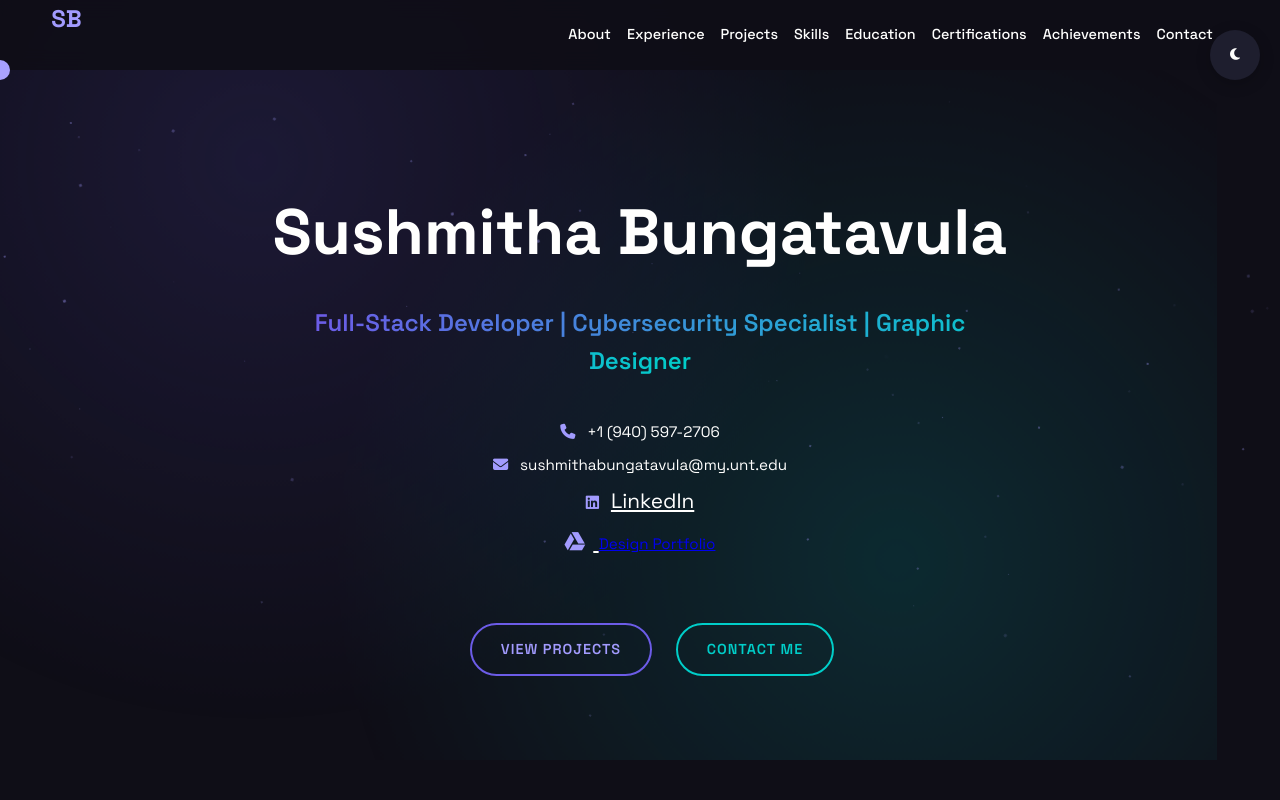
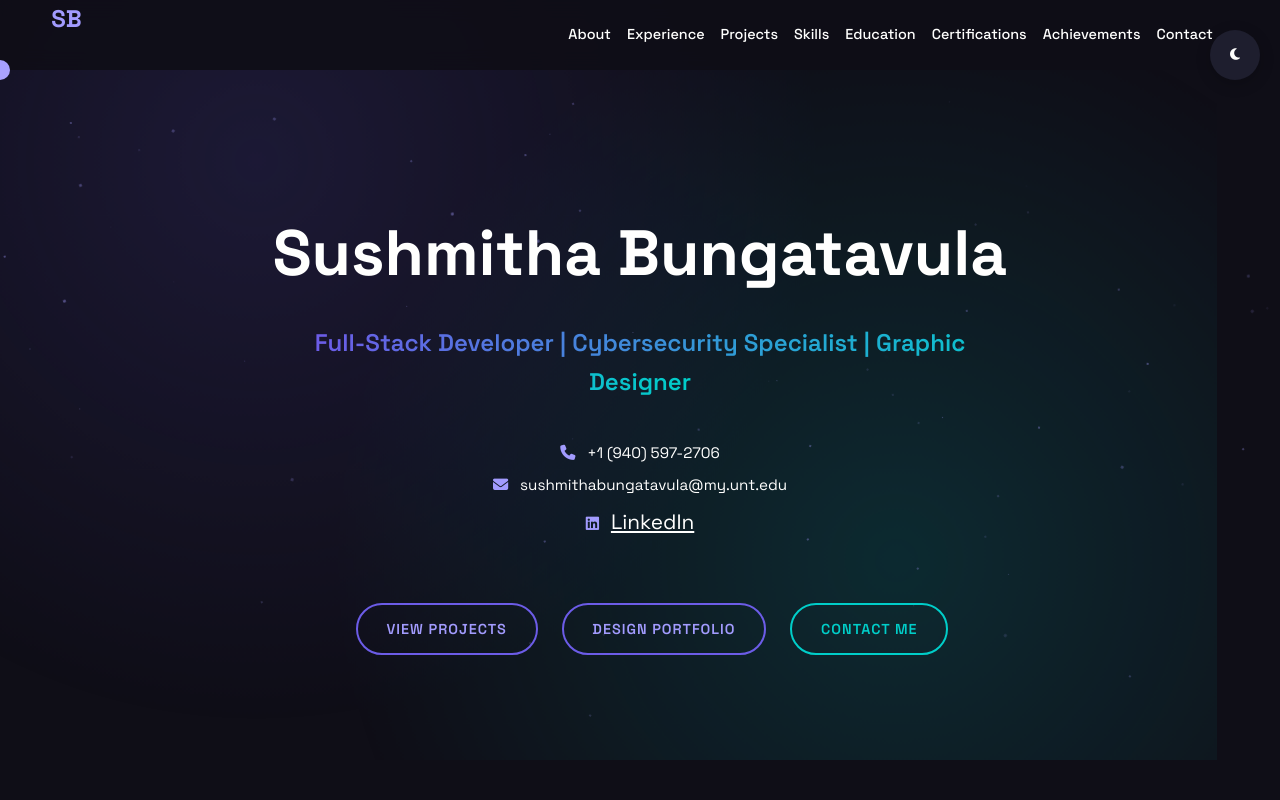
Before and after one commit to sushmithabungatavula/sush-portfolio, a plain HTML site: page index.html in a window 1280 px wide. Shown: the top 800 px of the page. Drawn offline with Linux system fonts and the light colour scheme.

Commit message:
index.html

```diff
--- a/index.html
+++ b/index.html
@@ -995,10 +995,10 @@
             <p><i class="fas fa-phone"></i> +1 (940) 597-2706</p>
             <p><i class="fas fa-envelope"></i> sushmithabungatavula@my.unt.edu</p>
             <p><i class="fab fa-linkedin"></i> <a href="https://www.linkedin.com/in/sushmitha-bungatavula-664964173/" class="social-link" target="_blank"> LinkedIn </p>
-            <p><i class="fab fab fa-google-drive"></i> <a href="https://drive.google.com/drive/folders/1NRIX3A3KK_lYtZrw09ZbDY-iIyDd4DxD?u"class="drive-link" target="_blank"> Design Portfolio </p>
         </div>
         <div class="hero-buttons">
             <a href="#projects" class="neon-btn">View Projects</a>
+            <a href="https://drive.google.com/drive/folders/1NRIX3A3KK_lYtZrw09ZbDY-iIyDd4DxD?u" class="neon-btn"> Design Portfolio</a>
             <a href="#contact" class="neon-btn" style="color: var(--secondary); border-color: var(--secondary);">Contact Me</a>
         </div>
     </section>
```
